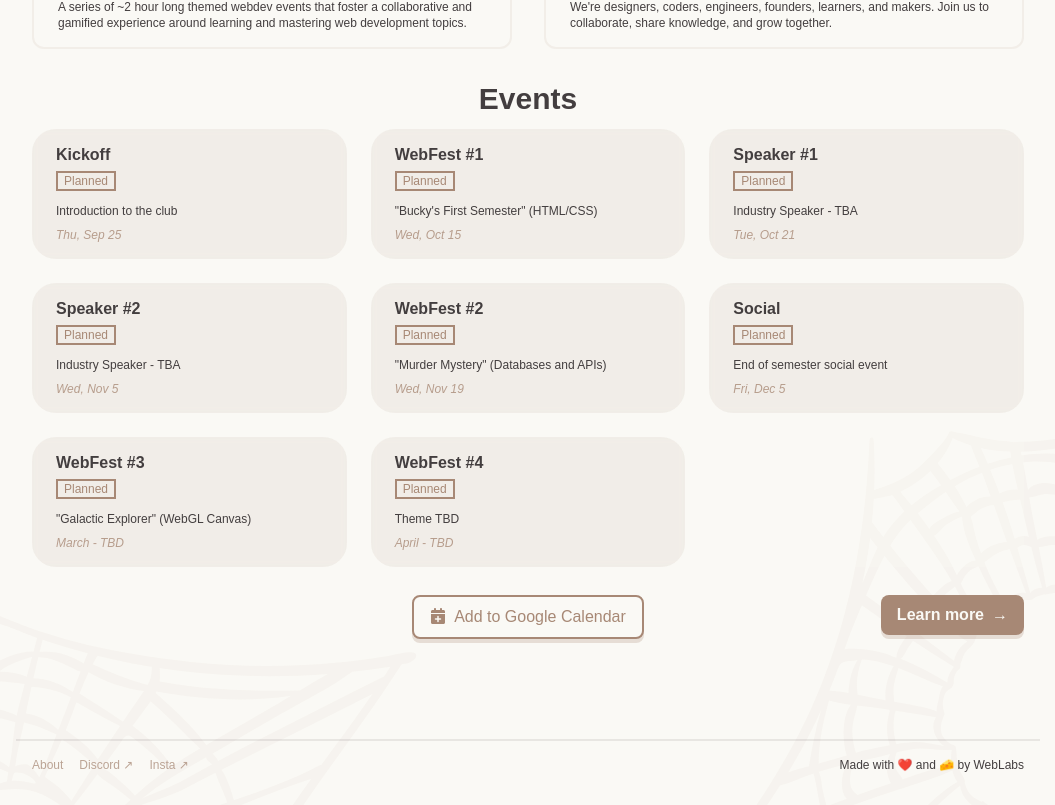
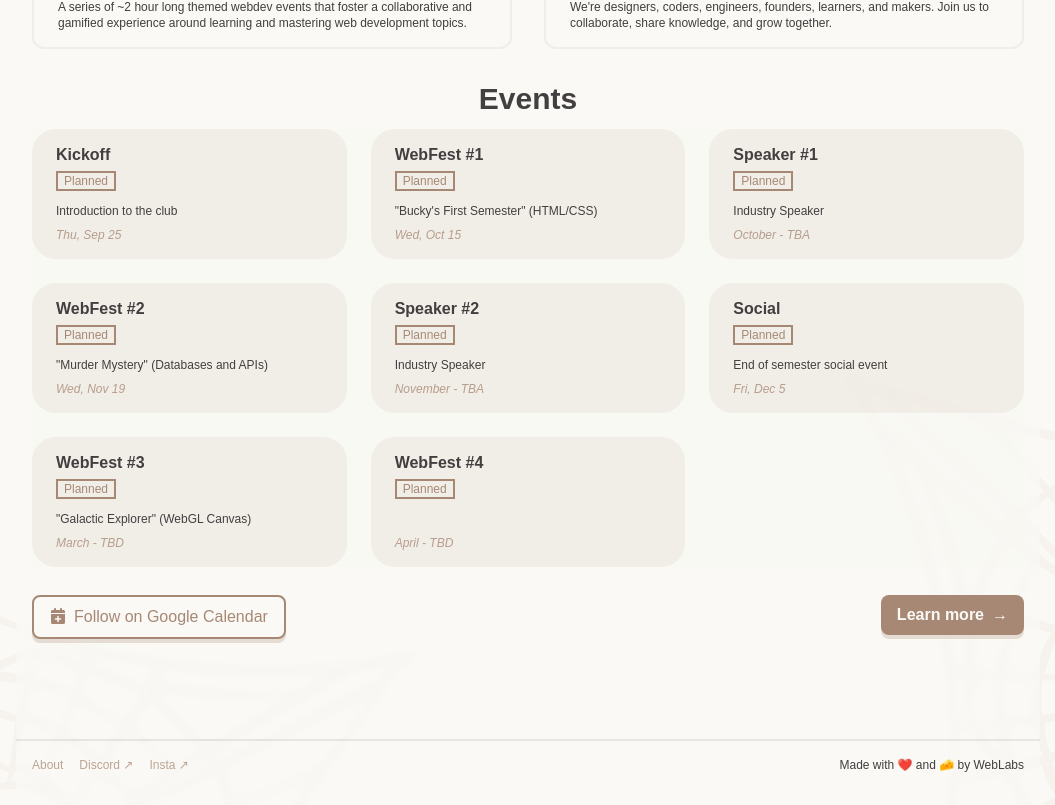
Before and after one commit to weblabsuw/site, a Next.js app: page / in a window 1280 px wide. Shown: the part 819-1624 px from the top of the page, without its empty margins (112-1167 px from the left). Built offline with nearby package versions, Linux system fonts and the light colour scheme.

Commit message:
Update event dates and styles

```diff
--- a/components/footer.tsx
+++ b/components/footer.tsx
@@ -3,7 +3,7 @@ import { config } from "@/content/config";
 
 export function Footer() {
   return (
-    <footer className="px-4 pt-4 pb-8 container max-w-5xl flex flex-col sm:flex-row justify-between gap-4 items-center md:items-end border-t-2 border-onSurface/10">
+    <footer className="px-4 pt-4 pb-8 container max-w-5xl flex flex-col sm:flex-row justify-between gap-4 items-center md:items-end border-t-2 border-onSurface/10 bg-onPrimary/50 backdrop-blur-sm">
       <div className="flex gap-4 text-sm sm:text-xs">
         <Link
           href="/about"
--- a/components/home/events.tsx
+++ b/components/home/events.tsx
@@ -6,7 +6,7 @@ import { FaCalendarPlus } from "react-icons/fa6";
 
 export async function Events() {
   return (
-    <section className="px-4 py-24 container max-w-5xl">
+    <section className="px-4 py-24 container max-w-5xl md:bg-onPrimary/50 md:backdrop-blur-sm">
       <div className="px-8 md:px-12 py-8 text-onPrimary bg-primary rounded-3xl">
         <h2 className="text-3xl font-extrabold">What we do</h2>
 
@@ -49,7 +49,7 @@ export async function Events() {
         {events.map((event) => (
           <div
             key={event.title}
-            className="group bg-primary/10 rounded-3xl overflow-hidden h-full flex flex-col px-6 md:py-4 py-6 hover:shadow-md hover:-rotate-1 hover:bg-primary/15 transition backdrop-blur-sm"
+            className="group bg-primary/10 rounded-3xl overflow-hidden h-full flex flex-col px-6 md:py-4 py-6 hover:shadow-md hover:-rotate-1 hover:bg-primary/15 transition"
           >
             <h3 className="text-base leading-tight font-bold">{event.title}</h3>
             <div className="mt-1.5 flex gap-2 items-center text-xs font-medium">
@@ -73,20 +73,18 @@ export async function Events() {
         ))}
       </div>
 
-      <div className="mt-8 grid md:grid-cols-3 gap-8">
-        <div />
+      <div className="mt-8 flex justify-between gap-8">
         <a
           href={calendarLink}
           target="_blank"
           rel="noreferrer"
-          className="md:mx-auto"
         >
           <Button className="group px-4 py-2 text-primary bg-surface border-2 border-primary rounded-lg">
             <FaCalendarPlus className="inline mb-1 mr-2 group-hover:-rotate-6 transition" />
-            Add to Google Calendar
+            Follow on Google Calendar
           </Button>
         </a>
-        <Link href="/about" className="md:ml-auto">
+        <Link href="/about">
           <Button className="group px-4 py-2 font-bold text-onPrimary bg-primary rounded-lg">
             Learn more
             <span className="ml-2 group-hover:translate-x-1 transition inline-block">
--- a/components/home/index.tsx
+++ b/components/home/index.tsx
@@ -10,7 +10,7 @@ export function HomePage() {
     <>
       <div className="absolute inset-0 -z-10 overflow-hidden">
         <Web className="text-primary/5 absolute scale-150 -bottom-[300px] -left-[250px] rotate-[210deg]" />
-        <Web className="text-primary/5 absolute scale-150 -bottom-[250px] -right-[250px] rotate-[30deg]" />
+        <Web className="hidden md:block text-primary/5 absolute scale-150 -bottom-[250px] -right-[290px] rotate-[100deg]" />
       </div>
 
       <Navbar active="home" />
--- a/content/events.ts
+++ b/content/events.ts
@@ -21,20 +21,20 @@ export const events: Event[] = [
   {
     title: "Speaker #1",
     status: "Planned",
-    description: "Industry Speaker - TBA",
-    date: new Date("2025-10-21"),
-  },
-  {
-    title: "Speaker #2",
-    status: "Planned",
-    description: "Industry Speaker - TBA",
-    date: new Date("2025-11-05"),
+    description: "Industry Speaker",
+    date: "October - TBA",
   },
   {
     title: "WebFest #2",
     status: "Planned",
     description: '"Murder Mystery" (Databases and APIs)',
     date: new Date("2025-11-19"),
+  },
+  {
+    title: "Speaker #2",
+    status: "Planned",
+    description: "Industry Speaker",
+    date: "November - TBA",
   },
   {
     title: "Social",
@@ -51,7 +51,7 @@ export const events: Event[] = [
   {
     title: "WebFest #4",
     status: "Planned",
-    description: "Theme TBD",
+    description: "",
     date: "April - TBD",
   },
 ];
```
